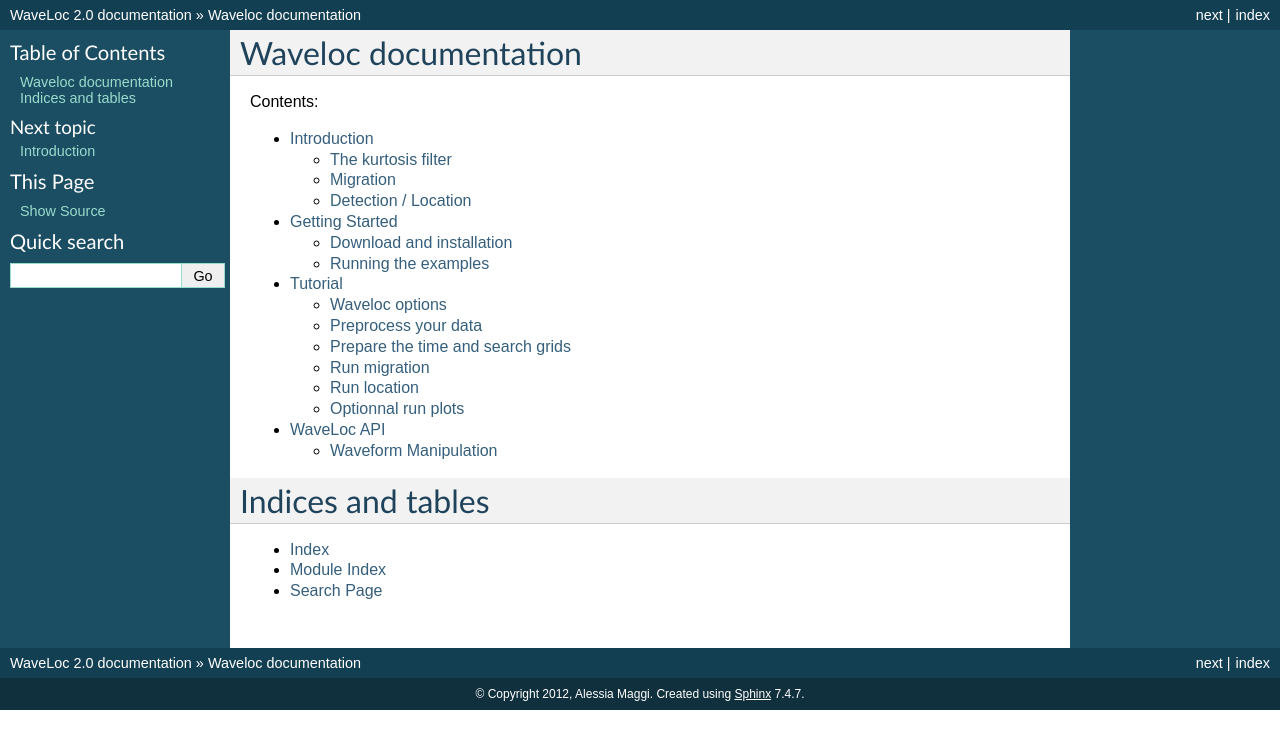
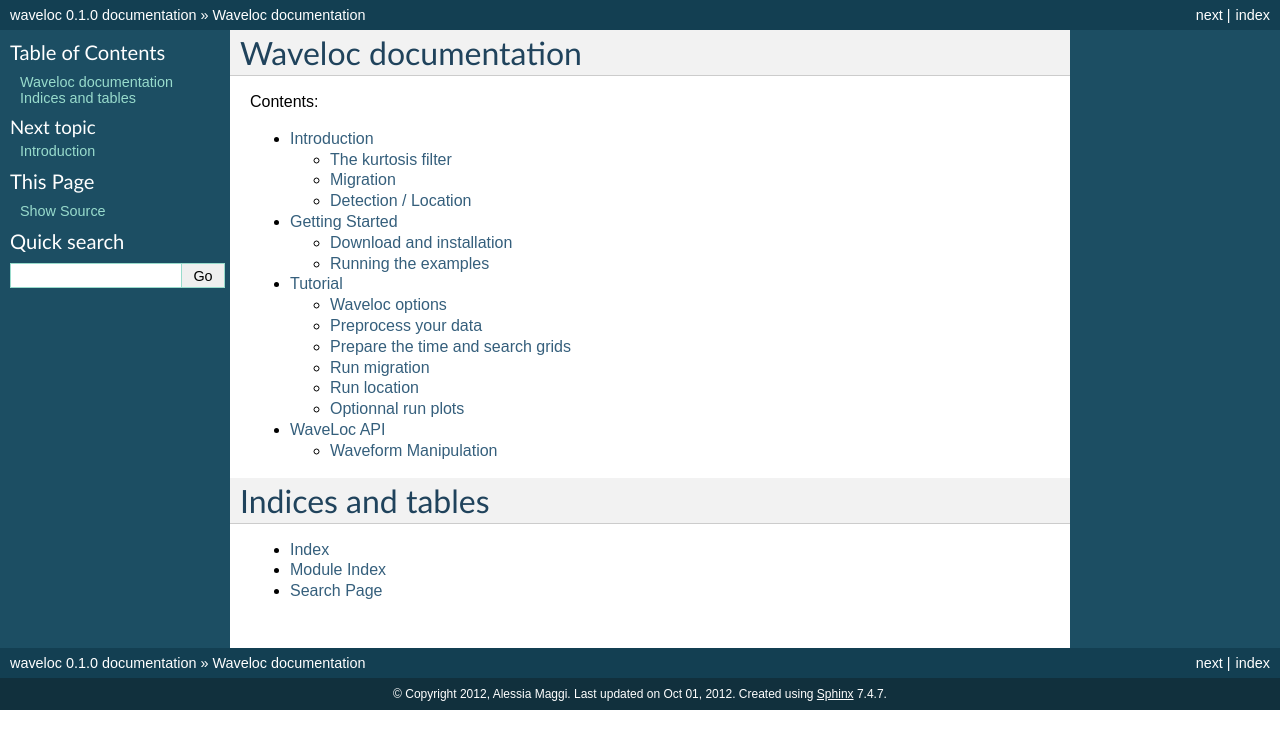
Before and after one commit to amaggi/waveloc, a Sphinx documentation site: the page built from sphinx/index.rst, in a window 1280 px wide. Shown: the top 749 px of the page. Built offline with Sphinx 7.4.7, drawn with Linux system fonts in a browser that asks for light colours; formulas are drawn with MathJax 3.

Commit message:
Update sphinx/conf.py

```diff
--- a/sphinx/conf.py
+++ b/sphinx/conf.py
@@ -40,7 +40,7 @@
 master_doc = 'index'
 
 # General information about the project.
-project = u'WaveLoc'
+project = u'waveloc'
 copyright = u'2012, Alessia Maggi'
 
 # The version info for the project you're documenting, acts as replacement for
@@ -48,9 +48,9 @@
 # built documents.
 #
 # The short X.Y version.
-version = '2.0'
+version = '0.1'
 # The full version, including alpha/beta/rc tags.
-release = '2.0'
+release = '0.1.0'
 
 # The language for content autogenerated by Sphinx. Refer to documentation
 # for a list of supported languages.
@@ -60,7 +60,7 @@
 # non-false value, then it is used:
 #today = ''
 # Else, today_fmt is used as the format for a strftime call.
-#today_fmt = '%B %d, %Y'
+today_fmt = '%B %d, %Y'
 
 # List of patterns, relative to source directory, that match files and
 # directories to ignore when looking for source files.
@@ -124,7 +124,7 @@
 
 # If not '', a 'Last updated on:' timestamp is inserted at every page bottom,
 # using the given strftime format.
-#html_last_updated_fmt = '%b %d, %Y'
+html_last_updated_fmt = '%b %d, %Y'
 
 # If true, SmartyPants will be used to convert quotes and dashes to
 # typographically correct entities.
```
